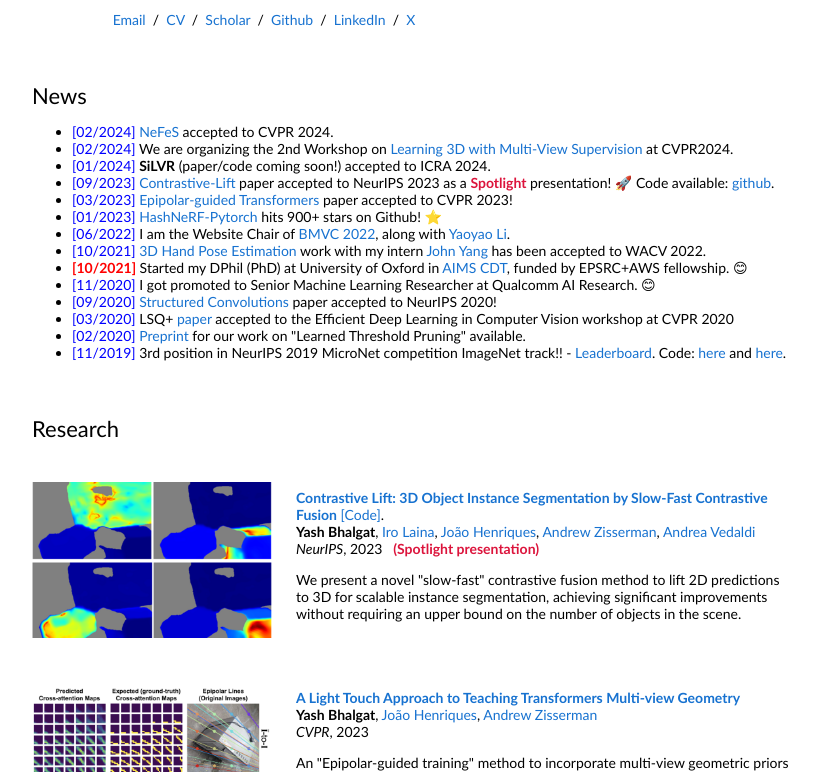
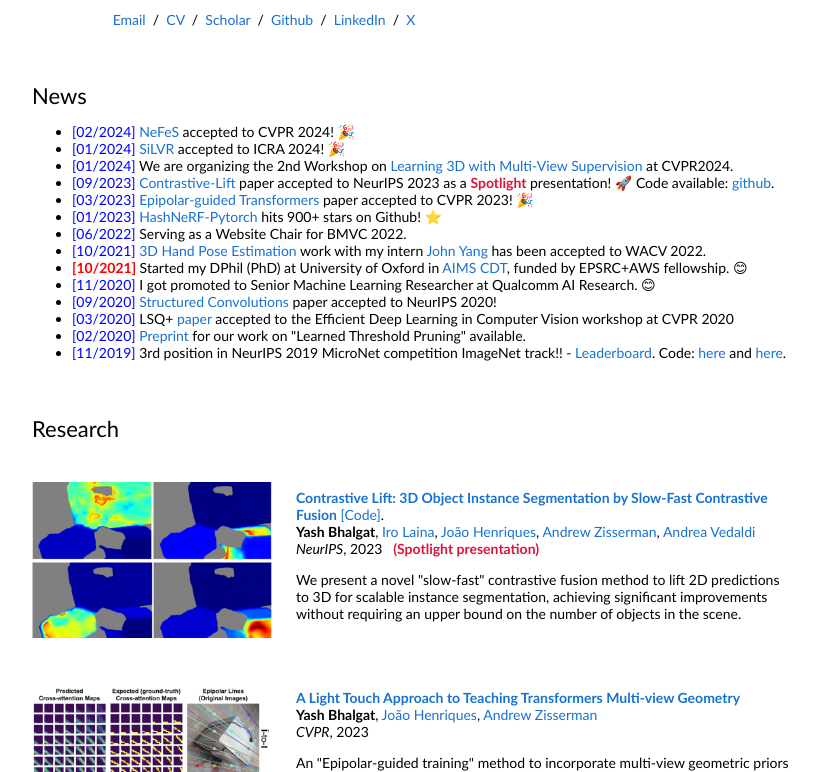
Before and after one commit to yashbhalgat/yashbhalgat.github.io, a plain HTML site: page index.html in a window 1280 px wide. Shown: the part 328-1100 px from the top of the page, without its empty margins (228-1045 px from the left). Drawn offline with Linux system fonts and the light colour scheme; a script that the page names is missing.

Commit message:
Add links to CVPR/ICRA papers.

```diff
--- a/index.html
+++ b/index.html
@@ -55,13 +55,13 @@
               <heading>News</heading>
               <p>
 	      <ul>
-		  <li><span style="color:blue;">[02/2024]</span> <a href="http://nefes.active.vision/">NeFeS</a> accepted to CVPR 2024.</li>
-		  <li><span style="color:blue;">[02/2024]</span> We are organizing the 2nd Workshop on <a href="https://abdullahamdi.com/3dmv2024/">Learning 3D with Multi-View Supervision</a> at CVPR2024.</li>
-		  <li><span style="color:blue;">[01/2024]</span> <b>SiLVR</b> (paper/code coming soon!) accepted to ICRA 2024.</li>
+		  <li><span style="color:blue;">[02/2024]</span> <a href="https://arxiv.org/abs/2303.10087">NeFeS</a> accepted to CVPR 2024! &#127881;</li>
+		  <li><span style="color:blue;">[01/2024]</span> <a href="https://arxiv.org/abs/2403.06877">SiLVR</a> accepted to ICRA 2024! &#127881;</li>
+		  <li><span style="color:blue;">[01/2024]</span> We are organizing the 2nd Workshop on <a href="https://abdullahamdi.com/3dmv2024/">Learning 3D with Multi-View Supervision</a> at CVPR2024.</li>
       		  <li><span style="color:blue;">[09/2023]</span> <a href="https://arxiv.org/abs/2306.04633">Contrastive-Lift</a> paper accepted to NeurIPS 2023 as a <b><span style="color:crimson;">Spotlight</span></b> presentation! &#128640; Code available: <a href="https://github.com/yashbhalgat/Contrastive-Lift">github</a>.</li>
-		  <li><span style="color:blue;">[03/2023]</span> <a href="https://openaccess.thecvf.com/content/CVPR2023/papers/Bhalgat_A_Light_Touch_Approach_to_Teaching_Transformers_Multi-View_Geometry_CVPR_2023_paper.pdf">Epipolar-guided Transformers</a> paper accepted to CVPR 2023!</li>
+		  <li><span style="color:blue;">[03/2023]</span> <a href="https://openaccess.thecvf.com/content/CVPR2023/papers/Bhalgat_A_Light_Touch_Approach_to_Teaching_Transformers_Multi-View_Geometry_CVPR_2023_paper.pdf">Epipolar-guided Transformers</a> paper accepted to CVPR 2023! &#127881;</li>
 		  <li><span style="color:blue;">[01/2023]</span> <a href="https://github.com/yashbhalgat/HashNeRF-pytorch">HashNeRF-Pytorch</a> hits 900+ stars on Github! ⭐</li>
-		  <li><span style="color:blue;">[06/2022]</span> I am the Website Chair of <a href="https://bmvc2022.org/">BMVC 2022</a>, along with <a href="https://people.mpi-inf.mpg.de/~yaliu/">Yaoyao Li</a>.</li>
+		  <li><span style="color:blue;">[06/2022]</span> Serving as a Website Chair for BMVC 2022.</li>
 		  <li><span style="color:blue;">[10/2021]</span> <a href="https://openaccess.thecvf.com/content/WACV2022/html/Yang_Dynamic_Iterative_Refinement_for_Efficient_3D_Hand_Pose_Estimation_WACV_2022_paper.html">3D Hand Pose Estimation</a> work with my intern <a href="https://www.linkedin.com/in/john-yang-b3a9b886/">John Yang</a> has been accepted to WACV 2022.</li>
 		  <li><span style="color:red;font-weight: bold;">[10/2021]</span> Started my DPhil (PhD) at University of Oxford in <a href="https://aims.robots.ox.ac.uk/">AIMS CDT</a>, funded by EPSRC+AWS fellowship. &#128522;</li>
 		  <li><span style="color:blue;">[11/2020]</span> I got promoted to Senior Machine Learning Researcher at Qualcomm AI Research. &#128522;</li>
```
